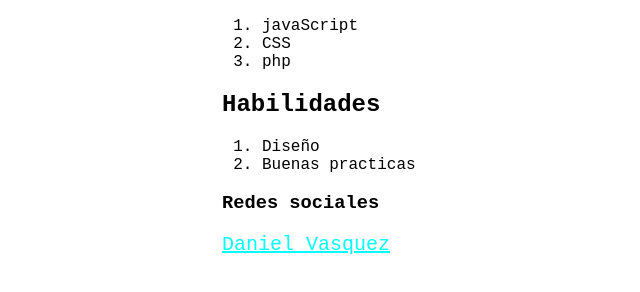
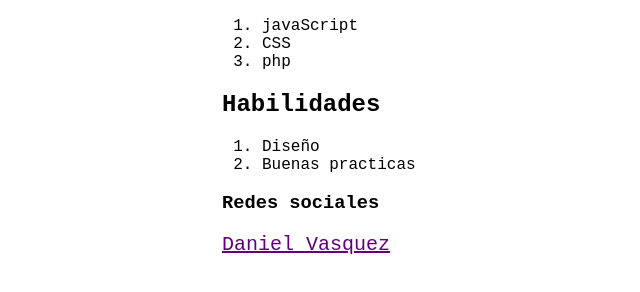
Before and after one commit to AngelVasquezNep/dani, a plain HTML site: page dani.html in a window 1280 px wide. Shown: the part 110-402 px from the top of the page, without its empty margins (18-658 px from the left). Drawn offline with Linux system fonts and the light colour scheme.

Commit message:
Change footer link color

```diff
--- a/dani.html
+++ b/dani.html
@@ -17,7 +17,7 @@
       }
 
       .footer-link {
-        color: cyan;
+        color: #610179;
         font-weight: normal;
         font-size: 20px;
       }
```
